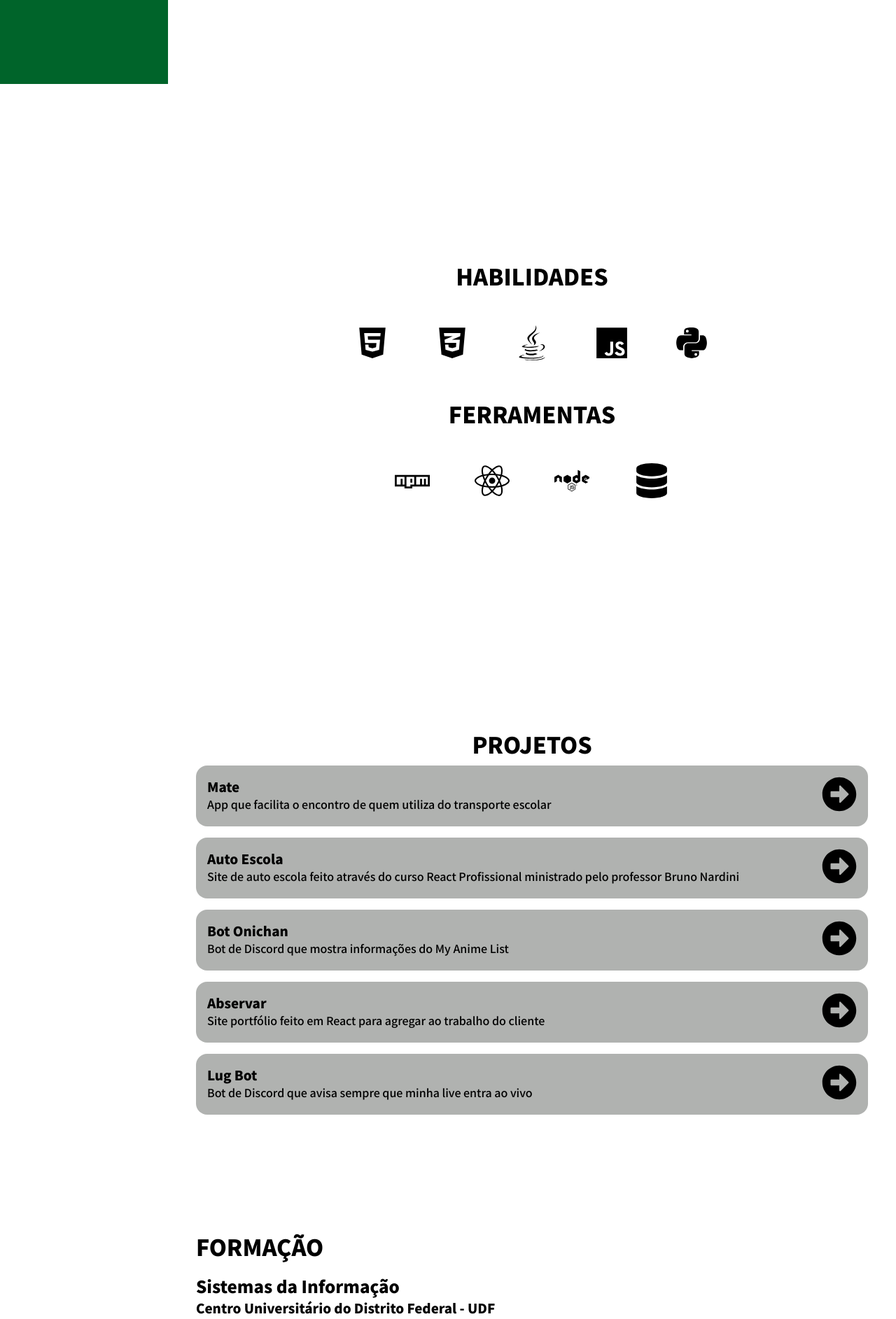
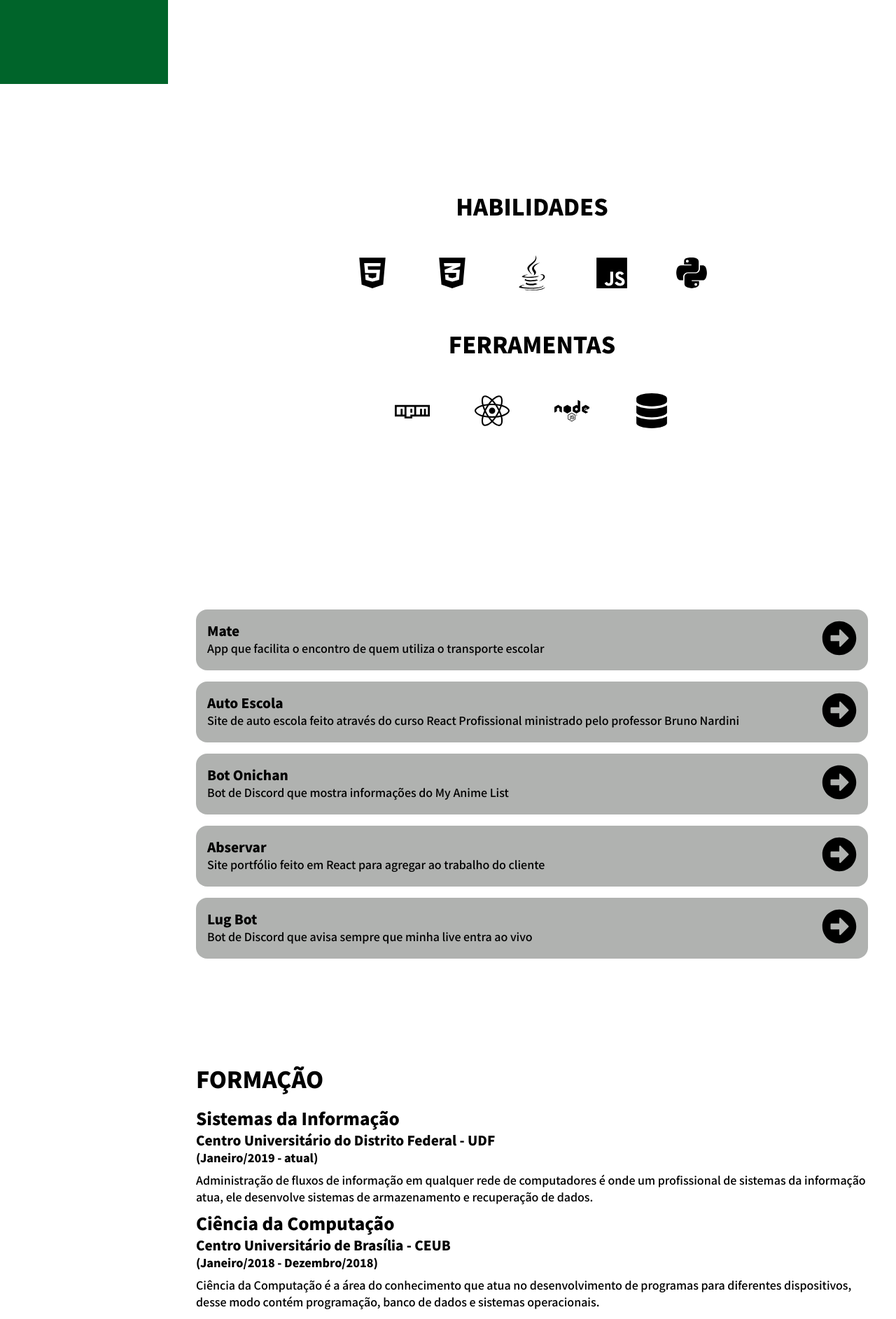
Before and after one commit to lugonpedro/lugon.dev, a React (Create React App) app: page / in a window 1280 px wide. Shown: the part 680-2565 px from the top of the page at 70% size. Built offline with nearby package versions, Linux system fonts and the light colour scheme.

Commit message:
:art: fixing desktop responsiviness

```diff
--- a/src/components/organisms/SectionAbout.jsx
+++ b/src/components/organisms/SectionAbout.jsx
@@ -7,8 +7,7 @@ import { FaGithub, FaTwitch, FaTwitter } from "react-icons/fa";
 
 function SectionAbout() {
   return (
-    <div className="SectionAbout">
-      <div className={styles.container}>
+    <div className={styles.container} id="SectionAbout">
       <img src={lugon} alt="Pedro Lugon" />
       <h1>PEDRO LUGON</h1>
       <a href="mailto:pedrolugonm@gmail.com">
@@ -19,9 +18,8 @@ function SectionAbout() {
         faculdade UDF, atualmente no último ano, tenho 22 anos e moro em
         Brasília-DF, programo assiduamente há dois anos e faço livecoding na
         twitch como hobbie, gosto muito de procurar aprender mais e participar
-          de projetos em que estejam dispostos a fazer coisas novas. Me
-          considero desenvolvedor back-end porém estou em busca de ser um bom
-          fullstack.
+        de projetos em que estejam dispostos a fazer coisas novas. Me considero
+        desenvolvedor back-end porém estou em busca de ser um bom fullstack.
       </p>
       <div className={styles.icons}>
         <a target="_blank" rel="noreferrer" href="http://github.com/1ugon">
@@ -39,7 +37,6 @@ function SectionAbout() {
         </a>
       </div>
     </div>
-    </div>
   );
 }
 
--- a/src/components/organisms/SectionExperience.jsx
+++ b/src/components/organisms/SectionExperience.jsx
@@ -4,25 +4,24 @@ import styles from "../../styles/SectionExperience.module.css";
 
 function SectionExperience() {
   return (
-    <div className="SectionExperience">
-      <div className={styles.container}>
+    <div className={styles.container} id="SectionExperience">
       <div className={styles.formation}>
         <h1>FORMAÇÃO</h1>
         <h2>Sistemas da Informação</h2>
         <h3>Centro Universitário do Distrito Federal - UDF</h3>
         <h4>(Janeiro/2019 - atual)</h4>
         <p>
-            Administração de fluxos de informação em qualquer rede de
-            computadores é onde um profissional de sistemas da informação atua,
-            ele desenvolve sistemas de armazenamento e recuperação de dados.
+          Administração de fluxos de informação em qualquer rede de computadores
+          é onde um profissional de sistemas da informação atua, ele desenvolve
+          sistemas de armazenamento e recuperação de dados.
         </p>
         <h2>Ciência da Computação</h2>
         <h3>Centro Universitário de Brasília - CEUB</h3>
         <h4>(Janeiro/2018 - Dezembro/2018)</h4>
         <p>
           Ciência da Computação é a área do conhecimento que atua no
-            desenvolvimento de programas para diferentes dispositivos, desse
-            modo contém programação, banco de dados e sistemas operacionais.
+          desenvolvimento de programas para diferentes dispositivos, desse modo
+          contém programação, banco de dados e sistemas operacionais.
         </p>
       </div>
       <div className={styles.experience}>
@@ -47,7 +46,6 @@ function SectionExperience() {
         </p>
       </div>
     </div>
-    </div>
   );
 }
 
--- a/src/components/organisms/SectionProjects.jsx
+++ b/src/components/organisms/SectionProjects.jsx
@@ -8,9 +8,7 @@ import { FaArrowAltCircleRight } from "react-icons/fa";
 
 function SectionProjects() {
   return (
-    <div className="SectionProjects">
-      <div className={styles.container}>
-        <h1>PROJETOS</h1>
+    <div className={styles.container} id="SectionProjects">
       {projects.map((project) => (
         <div className={styles.project} key={project.id}>
           <div className={styles.grid}>
@@ -27,7 +25,6 @@ function SectionProjects() {
         </div>
       ))}
     </div>
-    </div>
   );
 }
 
--- a/src/components/organisms/SectionSkills.jsx
+++ b/src/components/organisms/SectionSkills.jsx
@@ -16,8 +16,7 @@ import {
 
 function SectionSkills() {
   return (
-    <div className="SectionSkills">
-      <div className={styles.container}>
+    <div className={styles.container} id="SectionSkills">
       <h1>HABILIDADES</h1>
       <div className={styles.skills}>
         <i title="HTML">
@@ -52,7 +51,6 @@ function SectionSkills() {
         </i>
       </div>
     </div>
-    </div>
   );
 }
 
--- a/src/data/projects.js
+++ b/src/data/projects.js
@@ -10,7 +10,7 @@ export const projects = [
     slang: "mate",
     title: "Mate",
     description:
-      "App que facilita o encontro de quem utiliza do transporte escolar",
+      "App que facilita o encontro de quem utiliza o transporte escolar",
     image: mate,
     imagealt: "App Monitoramento Automatizado de Transporte Escolar",
     summary:
--- a/src/styles/SectionExperience.module.css
+++ b/src/styles/SectionExperience.module.css
@@ -1,7 +1,7 @@
 .container {
   padding: 0 5vh 0 35vh;
   width: 100%;
-  height: 100vh;
+  height: 90vh;
   background-color: var(--white);
   display: flex;
   flex-direction: column;
--- a/src/styles/SectionSkills.module.css
+++ b/src/styles/SectionSkills.module.css
@@ -1,7 +1,7 @@
 .container {
   padding: 0 5vh 0 35vh;
   width: 100%;
-  height: 100vh;
+  height: 75vh;
   background-color: var(--white);
   display: flex;
   flex-direction: column;
```
Lines whose indentation alone changed are shown as unchanged.
